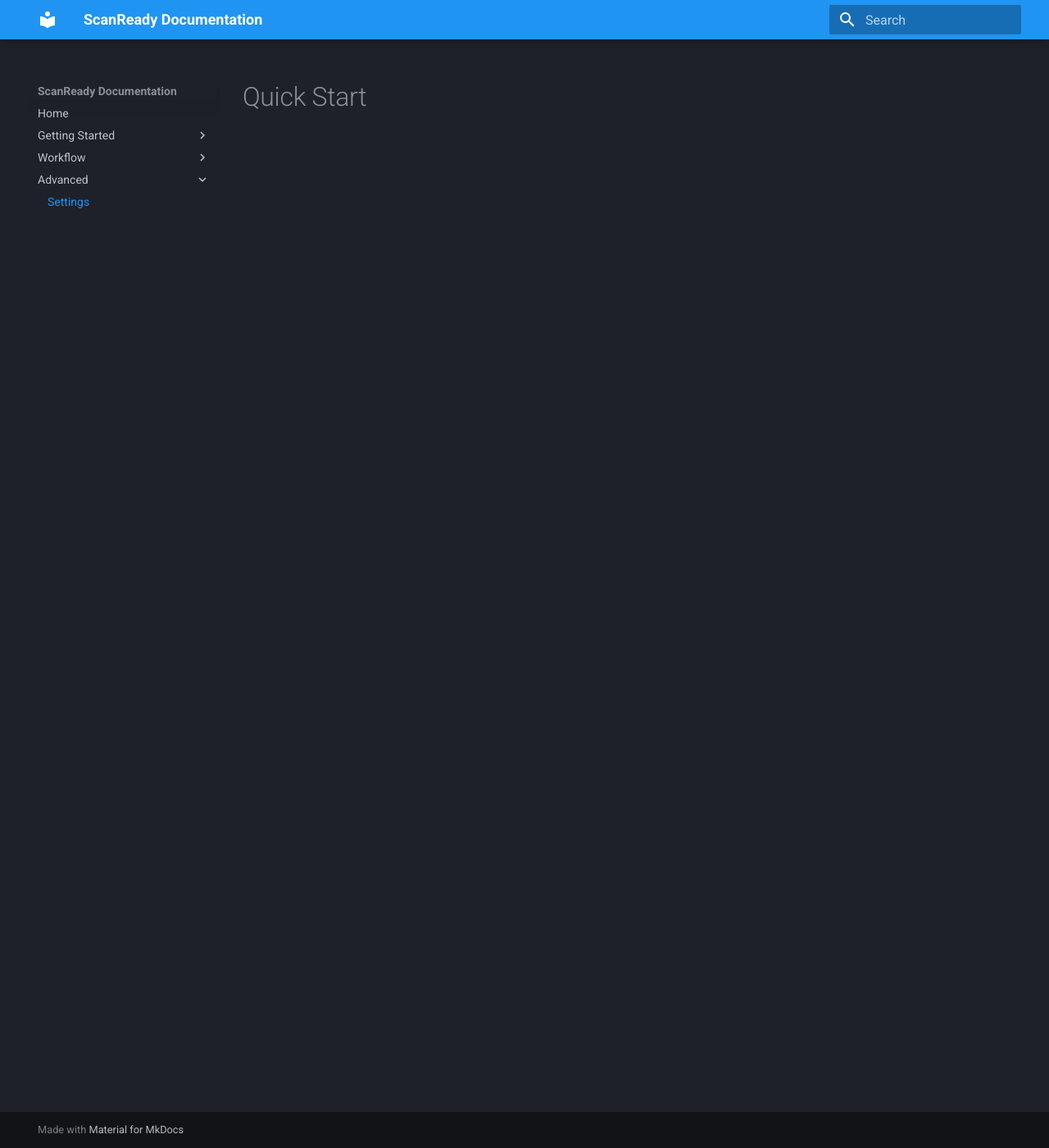
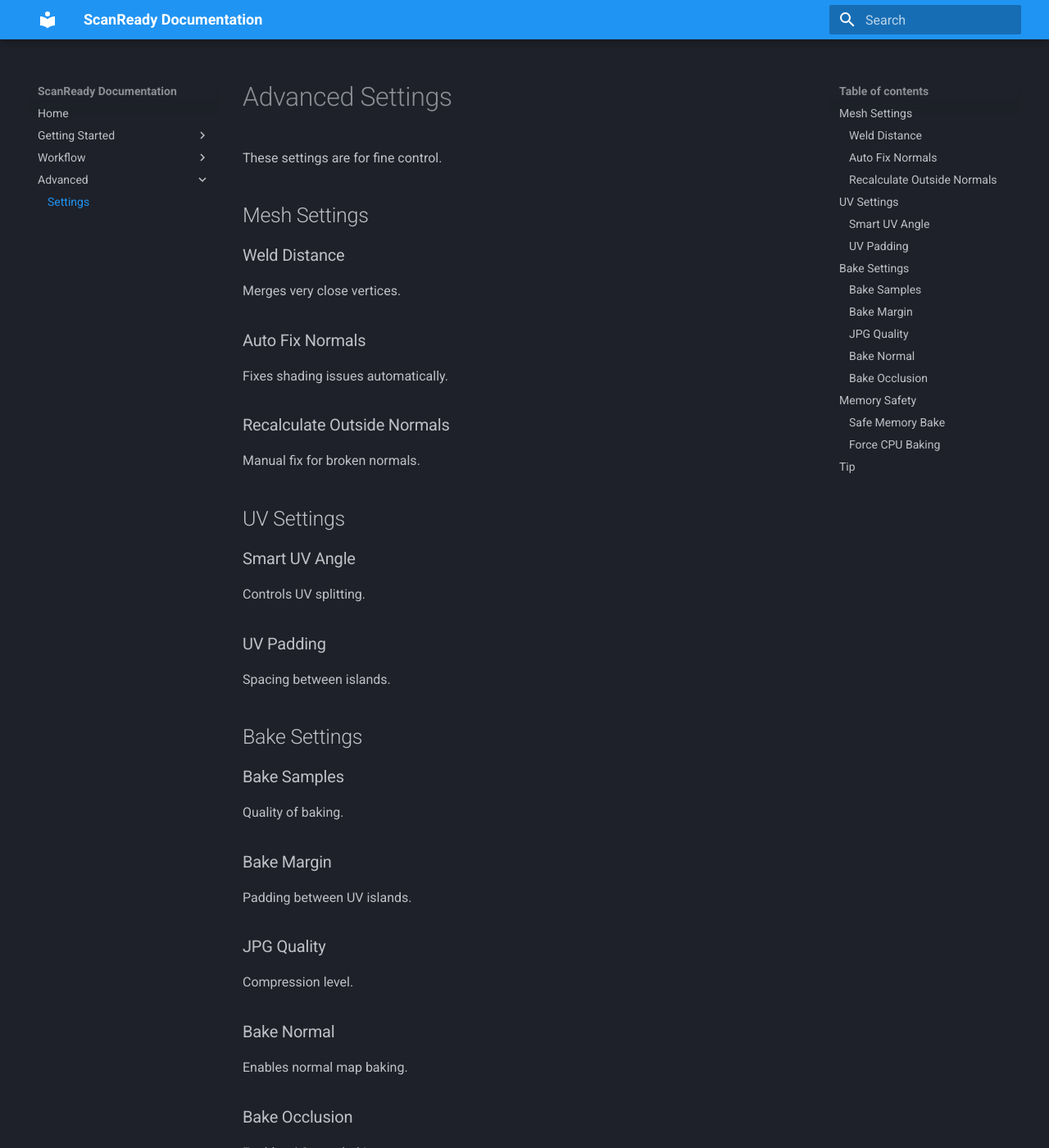
Before and after one commit to marioschiano/scanready-docs, an MkDocs documentation site: the page built from docs/advanced.md, in a window 1280 px wide and 1400 px high. Shown: the whole window at 82% size. Built offline with MkDocs 1.6.1 and Material for MkDocs 9.7.7, drawn with Linux system fonts in a browser that asks for light colours; some of the changed text lies outside the part shown.

Commit message:
Update advanced.md

```diff
--- a/docs/advanced.md
+++ b/docs/advanced.md
@@ -1 +1,51 @@
-# Quick Start
+# Advanced Settings
+
+These settings are for fine control.
+
+## Mesh Settings
+
+### Weld Distance
+Merges very close vertices.
+
+### Auto Fix Normals
+Fixes shading issues automatically.
+
+### Recalculate Outside Normals
+Manual fix for broken normals.
+
+## UV Settings
+
+### Smart UV Angle
+Controls UV splitting.
+
+### UV Padding
+Spacing between islands.
+
+## Bake Settings
+
+### Bake Samples
+Quality of baking.
+
+### Bake Margin
+Padding between UV islands.
+
+### JPG Quality
+Compression level.
+
+### Bake Normal
+Enables normal map baking.
+
+### Bake Occlusion
+Enables AO map baking.
+
+## Memory Safety
+
+### Safe Memory Bake
+Prevents crashes on heavy meshes.
+
+### Force CPU Baking
+Useful on low VRAM systems.
+
+## Tip
+
+Leave advanced settings at default unless needed.
```
